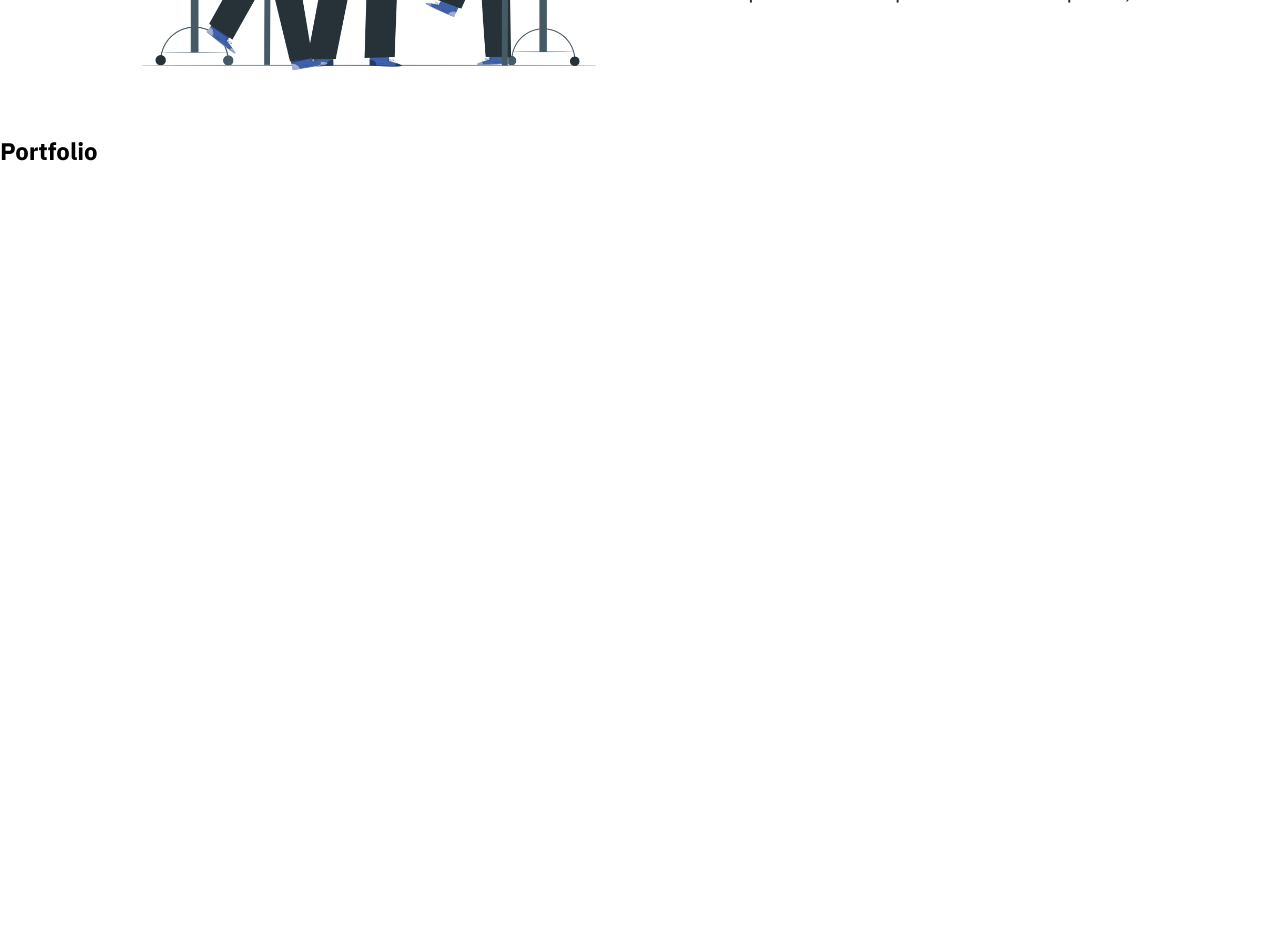
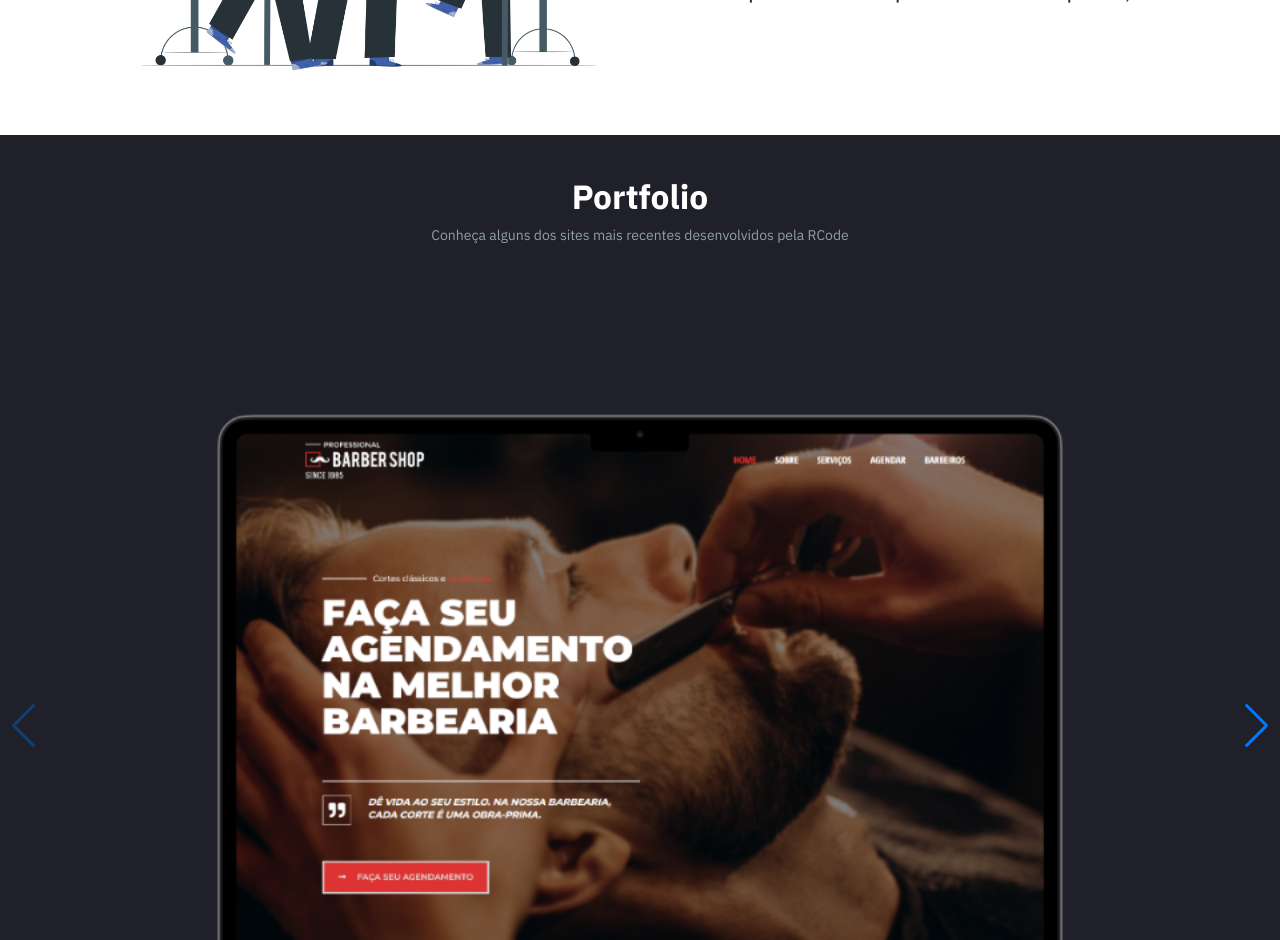
Before and after one commit to CandidoRafael/RCode, a React (Vite) app: page / in a window 1280 px wide. Shown: the part 1860-2800 px from the top of the page. Before the commit the page ends 2027 px from the top, so only its background shows below. Built offline with nearby package versions, Linux system fonts and the light colour scheme.

Commit message:
feat: edit portfolio page

```diff
--- a/src/components/Portfolio/Portfolio.styled.ts
+++ b/src/components/Portfolio/Portfolio.styled.ts
@@ -0,0 +1,17 @@
+import styled from "styled-components";
+
+export const PortfolioContainer = styled.section`
+    background-color: #1F2029;
+    margin-top: 1rem;
+    padding-top: 2.5rem;
+
+    article {
+        color: #FFF;
+        text-align: center;
+
+        h2 {
+            font-size: 2.1rem;
+            margin-bottom: .5rem;
+        }
+    }
+`
--- a/src/components/Portfolio/Portfolio.tsx
+++ b/src/components/Portfolio/Portfolio.tsx
@@ -1,7 +1,15 @@
+import { Subtitle } from "../../styles/Global.styled"
+import { SliderCarrossel } from "../SliderCarrossel/SliderCarrossel"
+import { PortfolioContainer } from "./Portfolio.styled"
+
 export const Portfolio = () => {
     return (
-        <div>
-            <h2>Portfolio</h2>
-        </div>
+        <PortfolioContainer>
+            <article>
+                <h2>Portfolio</h2>
+                 <Subtitle>Conheça alguns dos sites mais recentes desenvolvidos pela RCode</Subtitle>
+            </article>
+            <SliderCarrossel />
+        </PortfolioContainer>
     )
 }
--- /dev/null
+++ b/src/components/SliderCarrossel/SliderCarrossel.tsx
@@ -0,0 +1,28 @@
+
+import { SwiperSlide, Swiper } from "swiper/react"
+import { dataCarrossel } from "../../utils/data"
+
+const styleImage = {
+    width: '100%',
+    cursor: 'pointer'
+}
+
+export const SliderCarrossel = () => {
+    return (
+        <Swiper
+            slidesPerView={1}
+            pagination={{ clickable: true }}
+            navigation
+        >
+            {dataCarrossel.map((item) => (
+            <SwiperSlide key={item.id}>
+                <img
+                src={item.image}
+                style={styleImage}
+                alt="Imagem de um computador apresentando projetos"
+                />
+            </SwiperSlide>
+            ))}
+        </Swiper>
+    )
+}
--- a/src/main.tsx
+++ b/src/main.tsx
@@ -5,6 +5,10 @@ import { GlobalStyled } from './Global.styled.tsx'
 import { register } from 'swiper/element/bundle'
 
 register();
+import 'swiper/css';
+import 'swiper/css/navigation';
+import 'swiper/css/pagination';
+import 'swiper/css/scrollbar';
 
 ReactDOM.createRoot(document.getElementById('root')!).render(
   <React.StrictMode>
--- a/src/styles/Global.styled.ts
+++ b/src/styles/Global.styled.ts
@@ -1,6 +1,6 @@
 import styled from "styled-components";
 
-export const Subtitle = styled.h2`
+export const Subtitle = styled.p`
     font-size: 14px;
     color: #919EAB;
     font-weight: 400;
--- /dev/null
+++ b/src/utils/data.ts
@@ -0,0 +1,12 @@
+import imageBarber from '../assets/ProjetoBarbearia.png'
+
+type CarrosselProps = {
+    id: number;
+    image: string;
+}
+
+export const dataCarrossel: CarrosselProps[] = [
+    {id: 1, image: imageBarber},
+    {id: 2, image: ''},
+    {id: 3, image: ''}
+]
```
Also changed, not shown: src/assets/ProjetoBarbearia.png (added).
